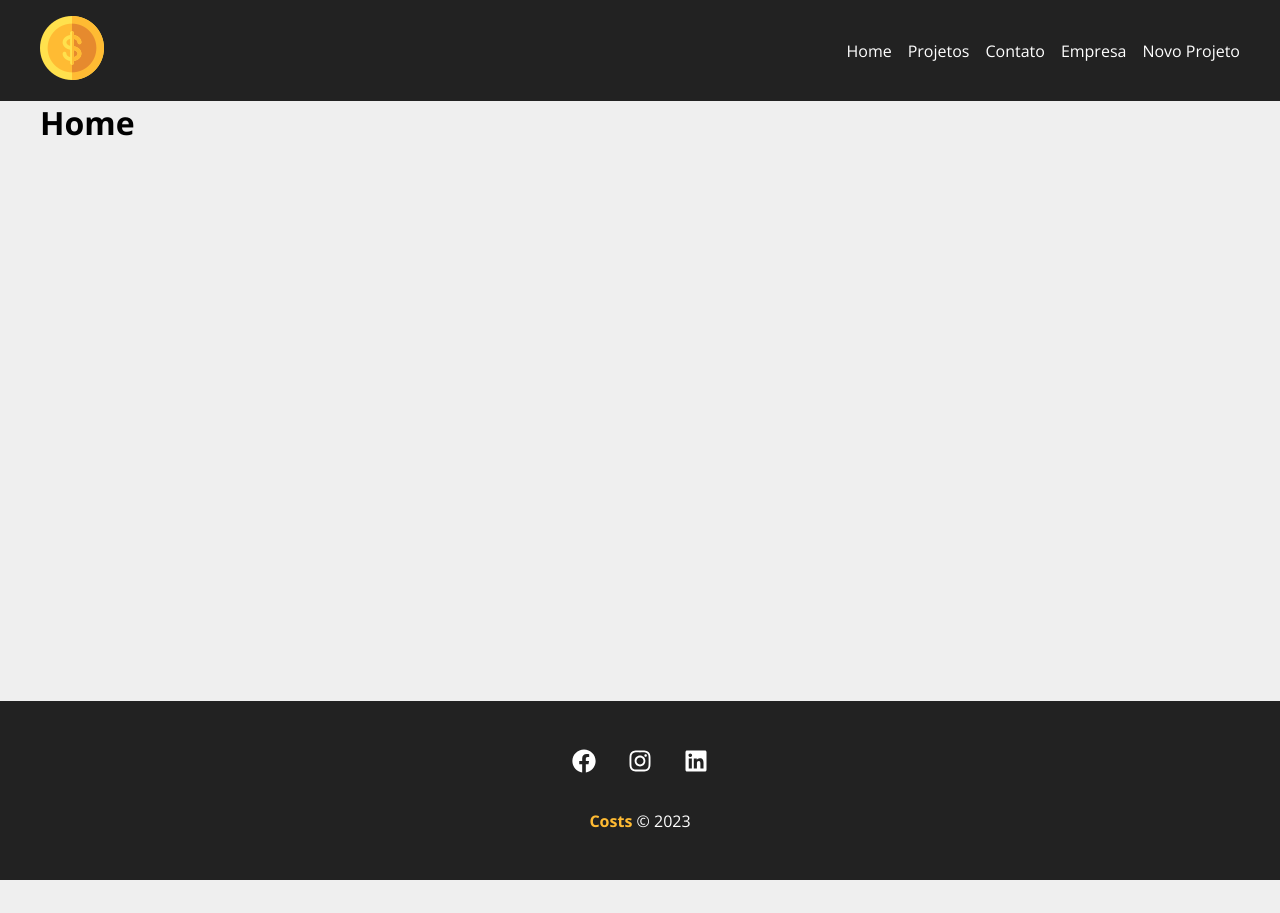
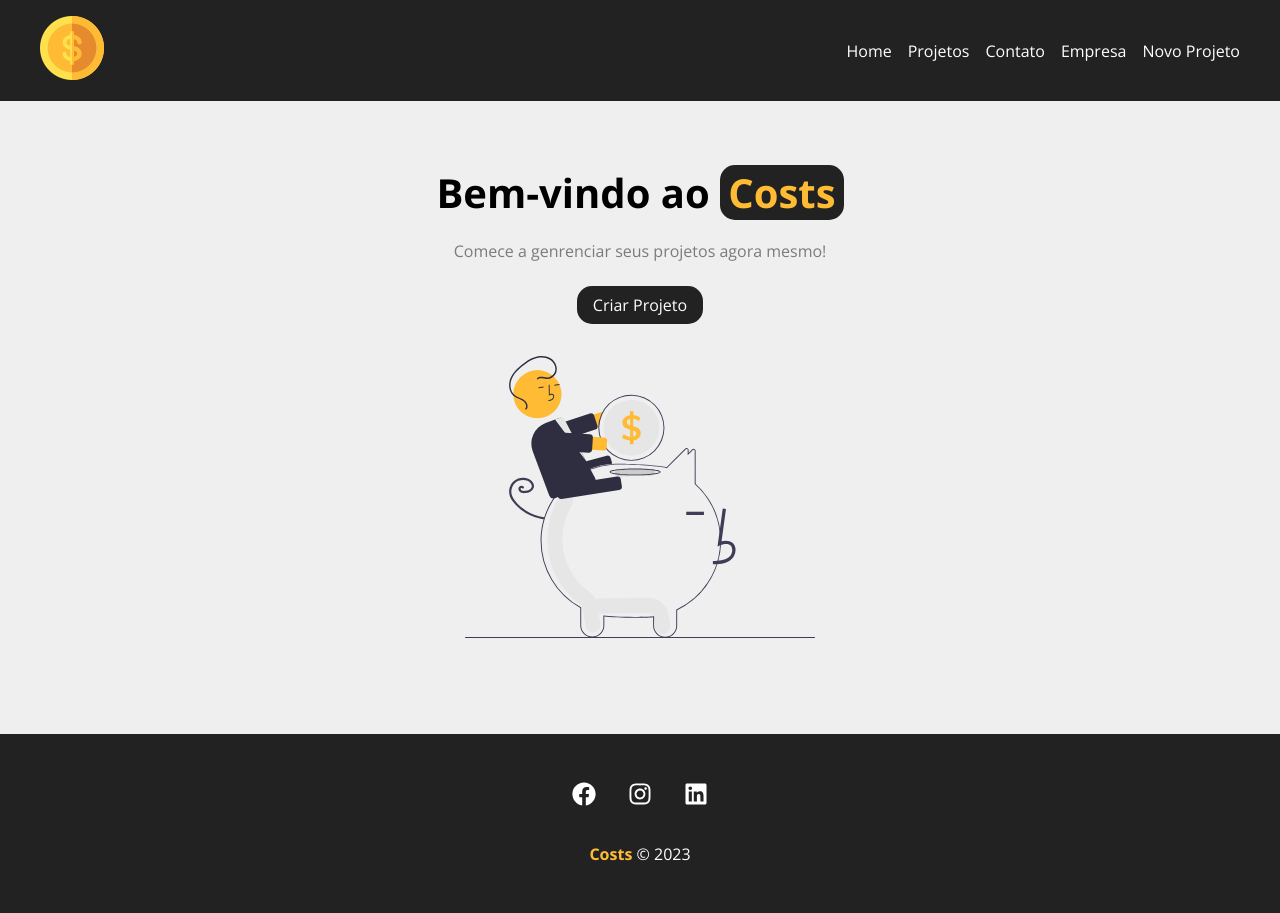
Before and after one commit to ighoralves/first-react-project, a React (Vite) app: page / in a window 1280 px wide. Before the commit the page ends 880 px from the top, so only its background shows below. Built offline with nearby package versions, Linux system fonts and the light colour scheme.

Commit message:
finalizando a primeira pagina do projeto

```diff
--- /dev/null
+++ b/src/components/layout/LinkButton.jsx
@@ -0,0 +1,12 @@
+import { Link } from "react-router-dom";
+import styles from "./LinkButton.module.css";
+
+function LinkButton({ to, text }) {
+  return (
+    <Link className={styles.btn} to={to}>
+      {text}
+    </Link>
+  );
+}
+
+export default LinkButton;
--- /dev/null
+++ b/src/components/layout/LinkButton.module.css
@@ -0,0 +1,12 @@
+.btn {
+  background-color: #222;
+  color: #fff;
+  padding: .5em 1em;
+  text-decoration: none;
+  transition: 0.5s;
+  border-radius: 15px;
+}
+
+.btn:hover {
+  color: #ffbb33;
+}
--- a/src/components/pages/Home.jsx
+++ b/src/components/pages/Home.jsx
@@ -1,8 +1,19 @@
+import styles from "./Home.module.css";
+
+import savings from "../../img/savings.svg";
+
+import LinkButton from "../layout/LinkButton";
+
 function Home() {
   return (
-    <div>
-      <h1>Home</h1>
-    </div>
+    <section className={styles.home_container}>
+      <h1>
+        Bem-vindo ao <span>Costs</span>
+      </h1>
+      <p>Comece a genrenciar seus projetos agora mesmo!</p>
+      <LinkButton to="/project" text="Criar Projeto" />
+      <img src={savings} alt="Costs" />
+    </section>
   );
 }
 
--- /dev/null
+++ b/src/components/pages/Home.module.css
@@ -0,0 +1,31 @@
+.home_container {
+  width: 100%;
+  display: flex;
+  flex-direction: column;
+  align-items: center;
+  justify-content: center;
+  padding: 4em;
+}
+
+.home_container h1 {
+  font-size: 2.5em;
+  margin-bottom: .5em;
+}
+
+.home_container h1 span {
+  color: #ffbb33;
+  padding: 0 0.2em;
+  background-color: #222;
+  border-radius: 15px;
+}
+
+.home_container p {
+  margin-bottom: 1.5em;
+  color: #7b7b7b;
+
+}
+
+.home_container img {
+  width: 350px;
+  margin: 2em 0;
+}
```
Also changed, not shown: src/components/layout/Footer.module.css (line endings or trailing spaces).
